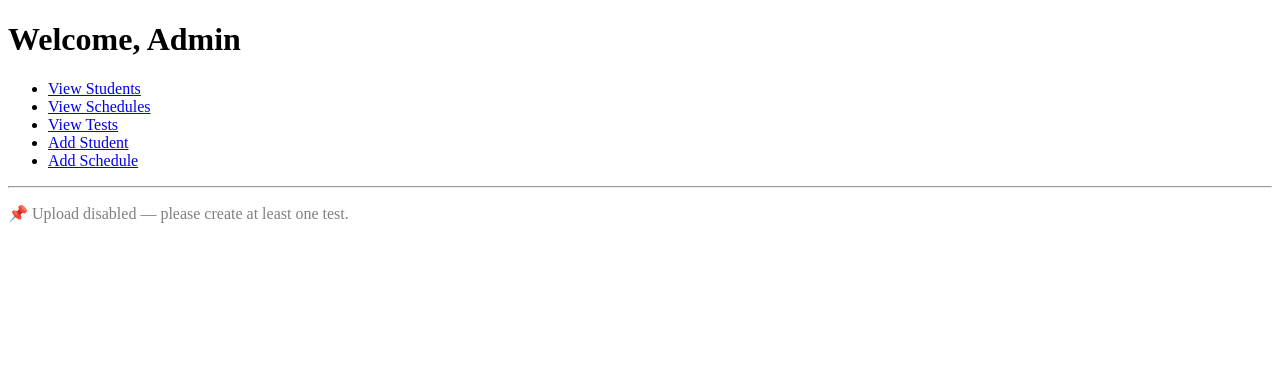
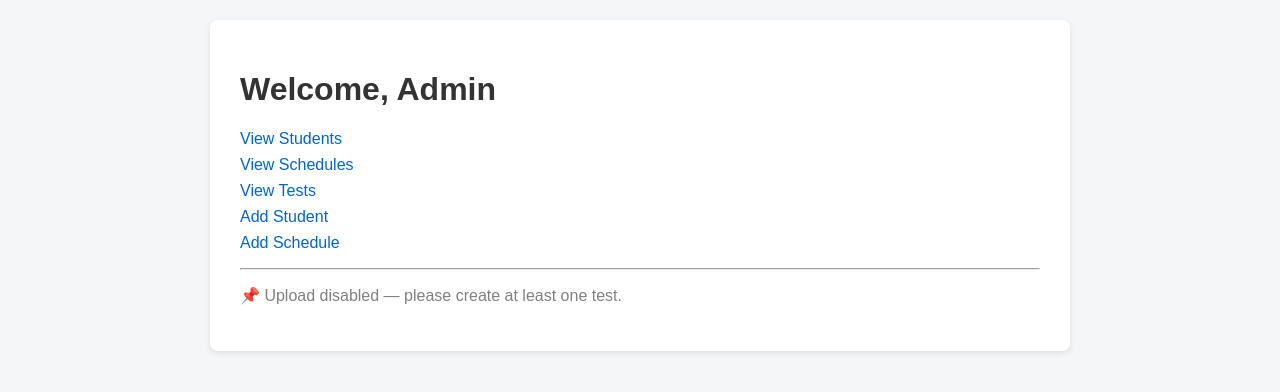
Before and after one commit to HritikWani/sanskrit-tutor, a Flask app: page /admin in a window 1280 px wide. Shown: the top 392 px of the page. Run offline with Flask 3, Linux system fonts and the light colour scheme; data that the repository does not hold is empty.

Commit message:
Styled admin and upload pages

```diff
--- /dev/null
+++ b/static/style.css
@@ -0,0 +1,59 @@
+body {
+  font-family: Arial, sans-serif;
+  background-color: #f4f6f8;
+  margin: 0;
+  padding: 20px;
+}
+
+h1, h2, h3 {
+  color: #333;
+}
+
+button {
+  background-color: #0066cc;
+  color: white;
+  padding: 8px 16px;
+  border: none;
+  border-radius: 4px;
+  cursor: pointer;
+  margin-top: 8px;
+}
+
+button:hover {
+  background-color: #004d99;
+}
+
+a {
+  text-decoration: none;
+  color: #0066cc;
+}
+
+ul {
+  list-style-type: none;
+  padding: 0;
+}
+
+ul li {
+  margin: 8px 0;
+}
+
+form input[type="text"], form input[type="file"], form select {
+  padding: 8px;
+  width: 300px;
+  margin: 5px 0 15px 0;
+  border: 1px solid #ccc;
+  border-radius: 4px;
+}
+
+form button {
+  display: block;
+}
+
+.container {
+  max-width: 800px;
+  margin: 0 auto;
+  background: white;
+  padding: 30px;
+  border-radius: 8px;
+  box-shadow: 0 2px 6px rgba(0,0,0,0.1);
+}
--- a/templates/add_schedule.html
+++ b/templates/add_schedule.html
@@ -2,9 +2,12 @@
 <html>
 <head>
   <title>Add Schedule</title>
+  <link rel="stylesheet" type="text/css" href="{{ url_for('static', filename='style.css') }}">
+
 </head>
 <body>
-  <h2>Add Class Schedule</h2>
+  <div class="container">
+    <h2>Add Class Schedule</h2>
   <form method="POST" action="/admin/add-schedule">
     Class: <input type="number" name="class" required><br>
     School: <input type="text" name="school" required><br>
@@ -12,5 +15,6 @@
     Time: <input type="text" name="time" placeholder="e.g. 4:00 PM - 5:00 PM" required><br>
     <input type="submit" value="Add Schedule">
   </form>
+  </div>
 </body>
 </html>
--- a/templates/add_student.html
+++ b/templates/add_student.html
@@ -2,9 +2,12 @@
 <html>
 <head>
   <title>Add Student</title>
+  <link rel="stylesheet" type="text/css" href="{{ url_for('static', filename='style.css') }}">
+
 </head>
 <body>
-  <h2>Add New Student</h2>
+  <div class="container">
+    <h2>Add New Student</h2>
   <form method="POST" action="/admin/add-student">
     Student ID: <input type="text" name="student_id"><br>
     Name: <input type="text" name="name"><br>
@@ -13,5 +16,6 @@
     Contact: <input type="text" name="contact"><br>
     <input type="submit" value="Add Student">
   </form>
+  </div>
 </body>
 </html>
--- a/templates/admin.html
+++ b/templates/admin.html
@@ -2,9 +2,12 @@
 <html>
 <head>
   <title>Admin Dashboard</title>
+  <link rel="stylesheet" type="text/css" href="{{ url_for('static', filename='style.css') }}">
+
 </head>
 <body>
-  <h1>Welcome, Admin</h1>
+  <div class="container">
+    <h1>Welcome, Admin</h1>
 
   <ul>
     <li><a href="/admin/students">View Students</a></li>
@@ -25,5 +28,6 @@
     <p style="color: gray;">📌 Upload disabled — please create at least one test.</p>
   {% endif %}
 
+  </div>
 </body>
 </html>
--- a/templates/index.html
+++ b/templates/index.html
@@ -2,9 +2,12 @@
 <html>
 <head>
     <title>Upload Test PDF</title>
+    <link rel="stylesheet" type="text/css" href="{{ url_for('static', filename='style.css') }}">
+
 </head>
 <body>
-    <h2>Upload Test</h2>
+   <div class="container">
+     <h2>Upload Test</h2>
     <form action="/upload" method="POST" enctype="multipart/form-data">
         Student ID: <input type="text" name="student_id"><br>
         Subject: <input type="text" name="subject"><br>
@@ -13,5 +16,6 @@
         PDF File: <input type="file" name="file"><br>
         <input type="submit" value="Upload">
     </form>
+   </div>
 </body>
 </html>
```
Also changed, not shown: templates/schedules.html (+6 -2 lines), templates/students.html (+6 -2 lines), templates/tests.html (+7 -2 lines), templates/upload_answer.html (+6 -1 lines).
